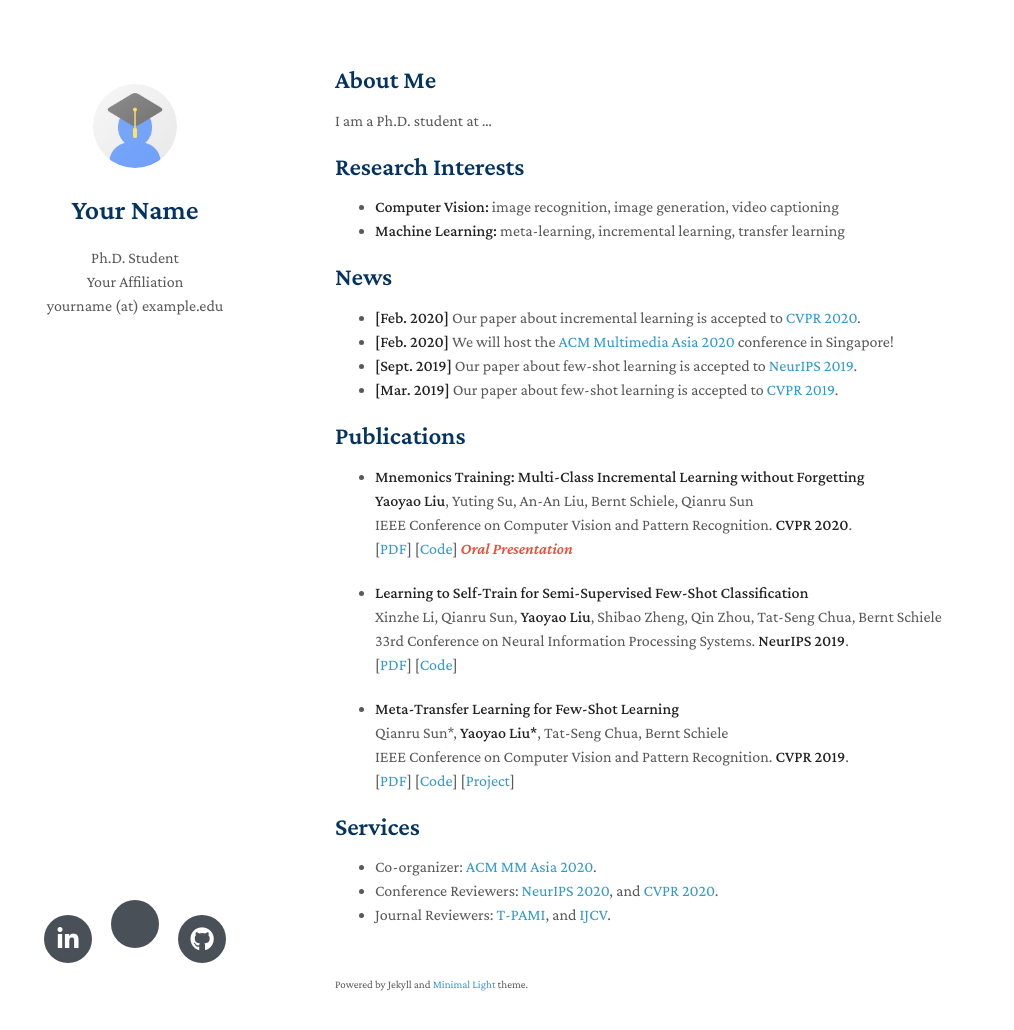
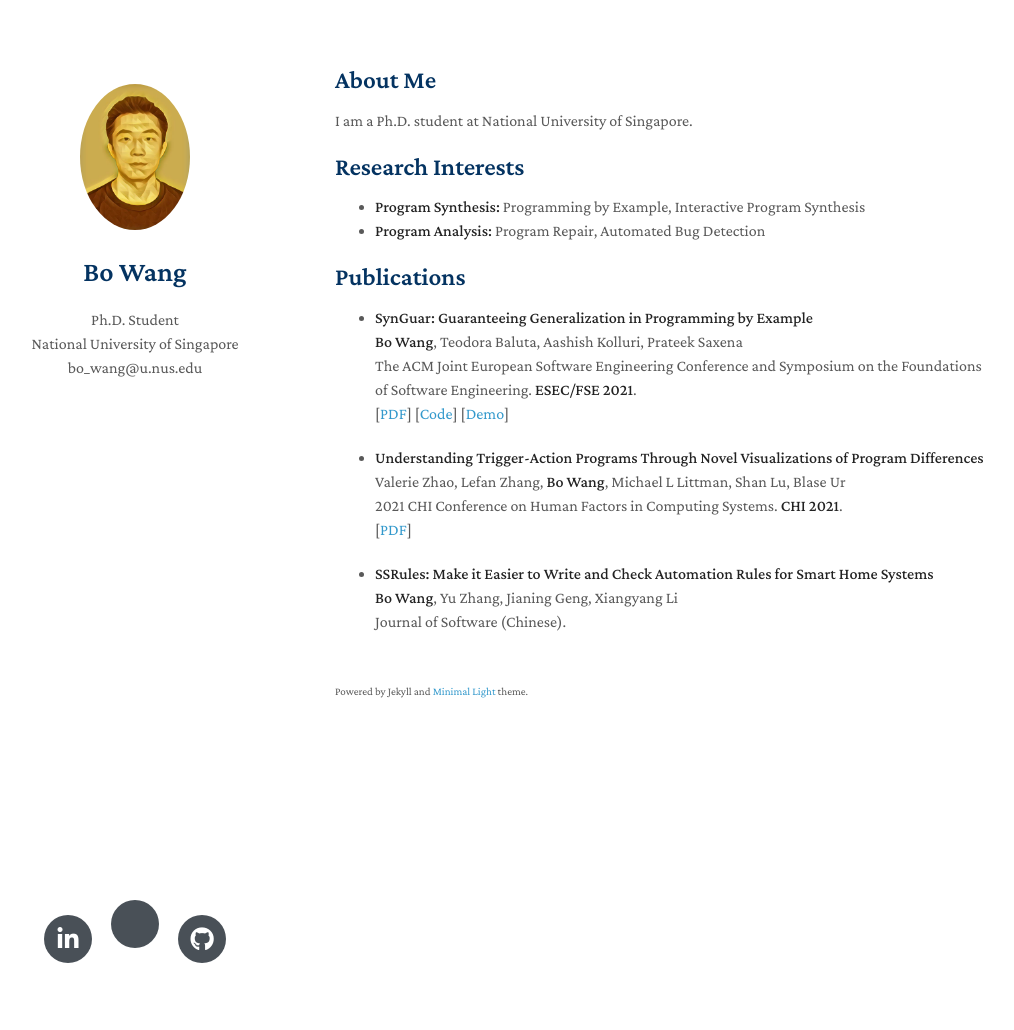
Before and after one commit to HALOCORE/home, a Jekyll site: the page built from index.md, in a window 1280 px wide and 1065 px high. Shown: the top 1030 px of the window, without its empty margins (135-1149 px from the left). Built offline with Jekyll 4.4.1, drawn with Linux system fonts in a browser that asks for light colours; nearby versions of some CDN libraries; a style sheet for code colours, icons or effects is not loaded.

Commit message:
update homepage

```diff
--- a/_config.yml
+++ b/_config.yml
@@ -1,15 +1,15 @@
-title: Your Name
+title: Bo Wang
 position: Ph.D. Student
-affiliation: Your Affiliation
-email: yourname (at) example.edu
+affiliation: National University of Singapore
+email: bo_wang@u.nus.edu
 keywords: minimal academic
-google_scholar: https://scholar.google.com/
-github_link: https://github.com/yaoyao-liu/minimal-light
-linkedin: https://www.linkedin.com/
+google_scholar: https://scholar.google.com/citations?user=PtmkcPAAAAAJ&hl=en
+github_link: https://github.com/halocore
+linkedin: https://www.linkedin.com/in/bo-wang-756bba1b5/
 avatar: ./assets/img/avatar.png
-google_analytics: UA-111540567-4
+# google_analytics: UA-111540567-4
 favicon: ./assets/img/favicon.png
 favicon_dark: ./assets/img/favicon-dark.png
 description: The Minimal Light is a simple and elegant jekyll theme for academic personal homepage.
-canonical: https://minimal-light.yyliu.net/
+# canonical: https://minimal-light.yyliu.net/
 remote_theme: yaoyao-liu/minimal-light
--- a/index.md
+++ b/index.md
@@ -4,48 +4,48 @@ layout: homepage
 
 ## About Me
 
-I am a Ph.D. student at ...
+I am a Ph.D. student at National University of Singapore.
 
 ## Research Interests
 
-- **Computer Vision:** image recognition, image generation, video captioning
-- **Machine Learning:** meta-learning, incremental learning, transfer learning
+- **Program Synthesis:** Programming by Example, Interactive Program Synthesis
+- **Program Analysis:** Program Repair, Automated Bug Detection
 
-## News
+<!-- ## News
 
 - **[Feb. 2020]** Our paper about incremental learning is accepted to [CVPR 2020](http://cvpr2020.thecvf.com/).
 - **[Feb. 2020]** We will host the [ACM Multimedia Asia 2020](https://mmasia2020.org/) conference in Singapore!
 - **[Sept. 2019]** Our paper about few-shot learning is accepted to [NeurIPS 2019](https://nips.cc/Conferences/2019).
-- **[Mar. 2019]** Our paper about few-shot learning is accepted to [CVPR 2019](http://cvpr2019.thecvf.com/).
+- **[Mar. 2019]** Our paper about few-shot learning is accepted to [CVPR 2019](http://cvpr2019.thecvf.com/). -->
 
 ## Publications
 
-- **Mnemonics Training: Multi-Class Incremental Learning without Forgetting**
+- **SynGuar: Guaranteeing Generalization in Programming by Example**
   <br>
-  **Yaoyao Liu**, Yuting Su, An-An Liu, Bernt Schiele, Qianru Sun
+  **Bo Wang**, Teodora Baluta, Aashish Kolluri, Prateek Saxena
   <br>
-  IEEE Conference on Computer Vision and Pattern Recognition. **CVPR 2020**.
+  The ACM Joint European Software Engineering Conference and Symposium on the Foundations of Software Engineering. **ESEC/FSE 2021**.
   <br>
-  [[PDF](https://arxiv.org/pdf/2002.10211.pdf)] [[Code](https://github.com/yaoyao-liu/mnemonics)] <strong><i style="color:#e74d3c">Oral Presentation</i></strong>
+  [[PDF](https://www.comp.nus.edu.sg/~wangbo20/pubs/fse2021_synguar.pdf)] [[Code](https://github.com/halocore/SynGuar)] [[Demo](https://www.comp.nus.edu.sg/~wangbo20/synguar/webui/demo/index.html)]
+  <!-- <strong><i style="color:#e74d3c">Oral Presentation</i></strong> -->
 
-- **Learning to Self-Train for Semi-Supervised Few-Shot Classification**
+- **Understanding Trigger-Action Programs Through Novel Visualizations of Program Differences**
   <br>
-  Xinzhe Li, Qianru Sun, **Yaoyao Liu**, Shibao Zheng, Qin Zhou, Tat-Seng Chua, Bernt Schiele
+  Valerie Zhao, Lefan Zhang, **Bo Wang**, Michael L Littman, Shan Lu, Blase Ur
   <br>
-  33rd Conference on Neural Information Processing Systems. **NeurIPS 2019**.
+  2021 CHI Conference on Human Factors in Computing Systems. **CHI 2021**.
   <br>
-  [[PDF](http://papers.nips.cc/paper/9216-learning-to-self-train-for-semi-supervised-few-shot-classification.pdf)] [[Code](https://github.com/xinzheli1217/learning-to-self-train)]
+  [[PDF](https://www.blaseur.com/papers/chi21-diff.pdf)]
 
-- **Meta-Transfer Learning for Few-Shot Learning**
+- **SSRules: Make it Easier to Write and Check Automation Rules for Smart Home Systems**
   <br>
-  Qianru Sun\*, **Yaoyao Liu\***, Tat-Seng Chua, Bernt Schiele
+  **Bo Wang**, Yu Zhang, Jianing Geng, Xiangyang Li
   <br>
-  IEEE Conference on Computer Vision and Pattern Recognition. **CVPR 2019**.
+  Journal of Software (Chinese).
   <br>
-  [[PDF](http://openaccess.thecvf.com/content_CVPR_2019/papers/Sun_Meta-Transfer_Learning_for_Few-Shot_Learning_CVPR_2019_paper.pdf)] [[Code](https://github.com/yaoyao-liu/meta-transfer-learning)] [[Project](https://mtl.yyliu.net/)]
 
-## Services
+<!-- ## Services
 
 - Co-organizer: [ACM MM Asia 2020](https://mmasia2020.org/).
 - Conference Reviewers: [NeurIPS 2020](https://neurips.cc/Conferences/2020), and [CVPR 2020](http://cvpr2020.thecvf.com/).
-- Journal Reviewers: [T-PAMI](https://ieeexplore.ieee.org/xpl/RecentIssue.jsp?punumber=34), and [IJCV](https://www.springer.com/journal/11263).
+- Journal Reviewers: [T-PAMI](https://ieeexplore.ieee.org/xpl/RecentIssue.jsp?punumber=34), and [IJCV](https://www.springer.com/journal/11263). -->
```
Also changed, not shown: assets/img/avatar.png.
